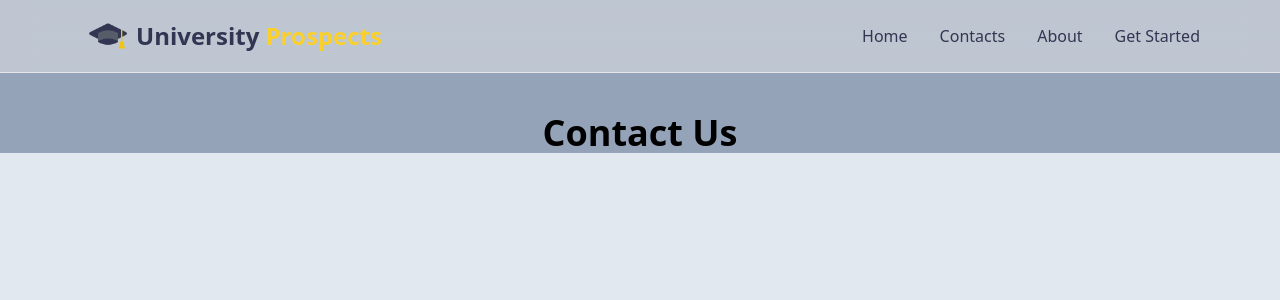
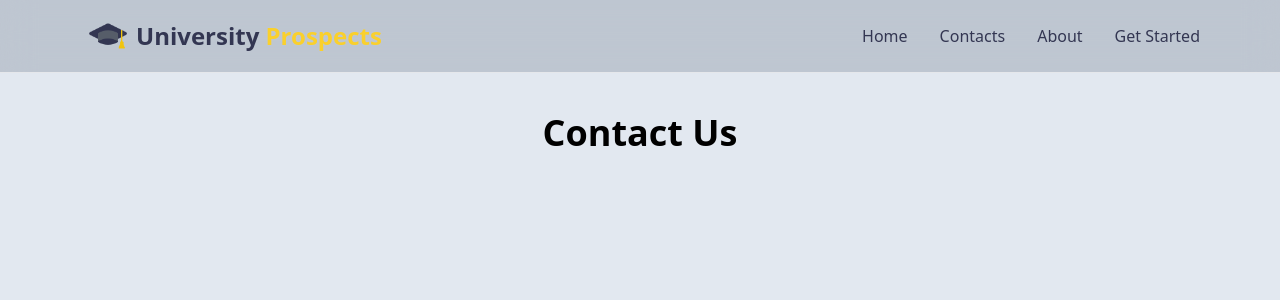
Before and after one commit to Chisomo-Chiweza/university-prospects, a React (Create React App) app in the folder frontend/: page /Contacts in a window 1280 px wide. Shown: the top 300 px of the page. Built offline with nearby package versions, Linux system fonts and the light colour scheme.

Commit message:
Nothing much

```diff
--- a/frontend/src/App.js
+++ b/frontend/src/App.js
@@ -25,7 +25,7 @@ function App() {
                     <Route exact path="/" element={<h1 className="mt-10 text-center font-semibold text-4xl" src="/assets/Bg.png">Welcome To University Prospects
                     <div className="mt-10 text-xl "> This project is designed to help Malawian individuals apply to University better</div>
                     <div className="mt-20 text-center ">
-                        <button class="border-2 border-yellow-400 px-6 py-2  text-2xl font-bold text-center hover:bg-space rounded-full hover:text-yellow-400 hover:font-bold">
+                        <button class="border-2 border-yellow-400 px-6 py-2  text-xl font-bold text-center hover:bg-space rounded-full hover:text-yellow-400 hover:font-bold">
                         Get Started</button>
                     </div>
                     </h1>} />
--- a/frontend/src/components/Contacts.js
+++ b/frontend/src/components/Contacts.js
@@ -2,7 +2,7 @@ import React from "react"
 
 function Contacts (){
     return (
-        <div className="bg-slate-400 ">
+        <div>
             <h1 className=" mt-10 text-center  font-semibold text-4xl">Contact Us</h1>
         </div>
     );
```
